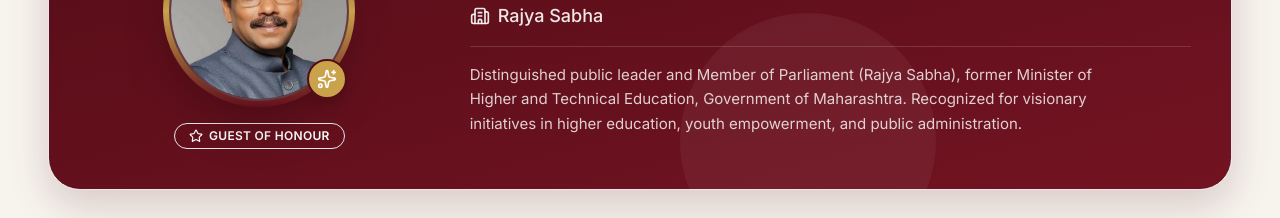
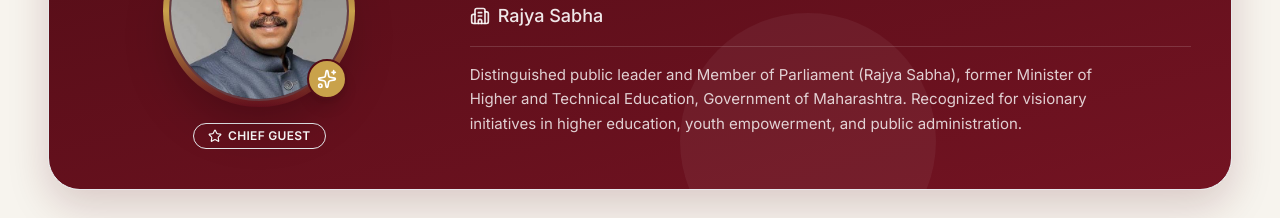
Before and after one commit to code-yashkumar/Convocation-iiitbh, a React (Vite) app: page / in a window 1280 px wide. Shown: the part 1200-1418 px from the top of the page. Built offline with nearby package versions, Linux system fonts and the light colour scheme; no server answers; a web font is replaced by a local one.

Commit message:
Update Shri Vinod Tawde role to Chief Guest in featured dignitary banner

```diff
--- a/src/sections/Dignitaries/index.jsx
+++ b/src/sections/Dignitaries/index.jsx
@@ -3,10 +3,10 @@ import { Award, UserCheck, Building2, Star, Sparkles } from 'lucide-react';
 
 const HIGHER_DIGNITARY = {
   name: 'Shri Vinod Tawde',
-  role: 'Guest of Honour',
+  role: 'Chief Guest',
   subtitle: 'Member of Parliament',
   designation: 'Rajya Sabha',
-  badge: 'Guest of Honour',
+  badge: 'Chief Guest',
   bio: 'Distinguished public leader and Member of Parliament (Rajya Sabha), former Minister of Higher and Technical Education, Government of Maharashtra. Recognized for visionary initiatives in higher education, youth empowerment, and public administration.',
   image: '/assets/dignitaries/shri-vinod-tawde.jpg',
   initials: 'VT',
```
